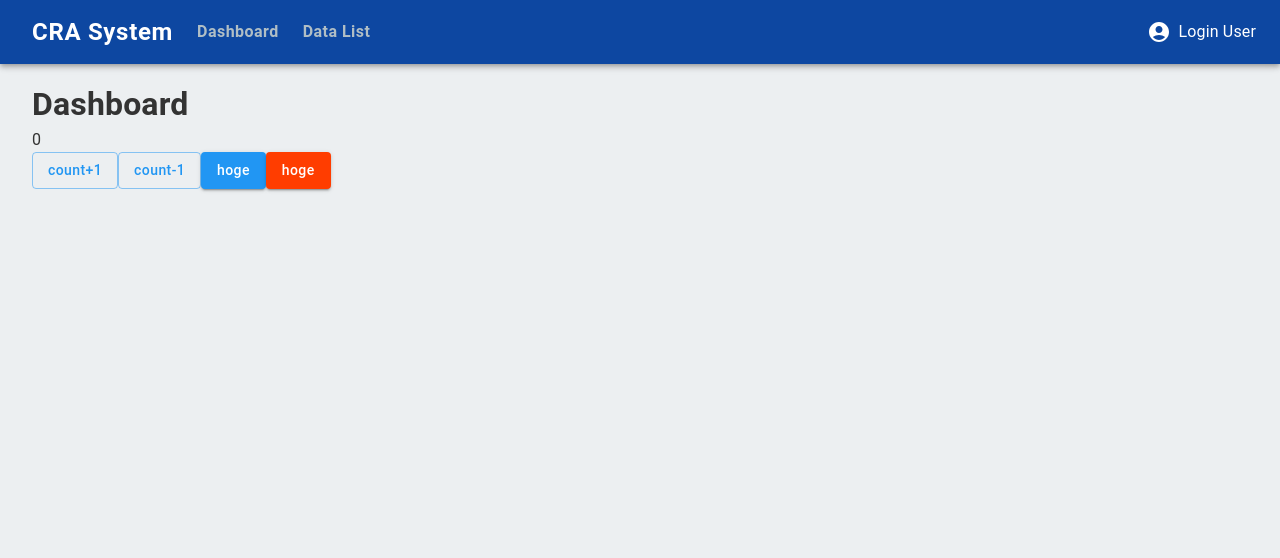
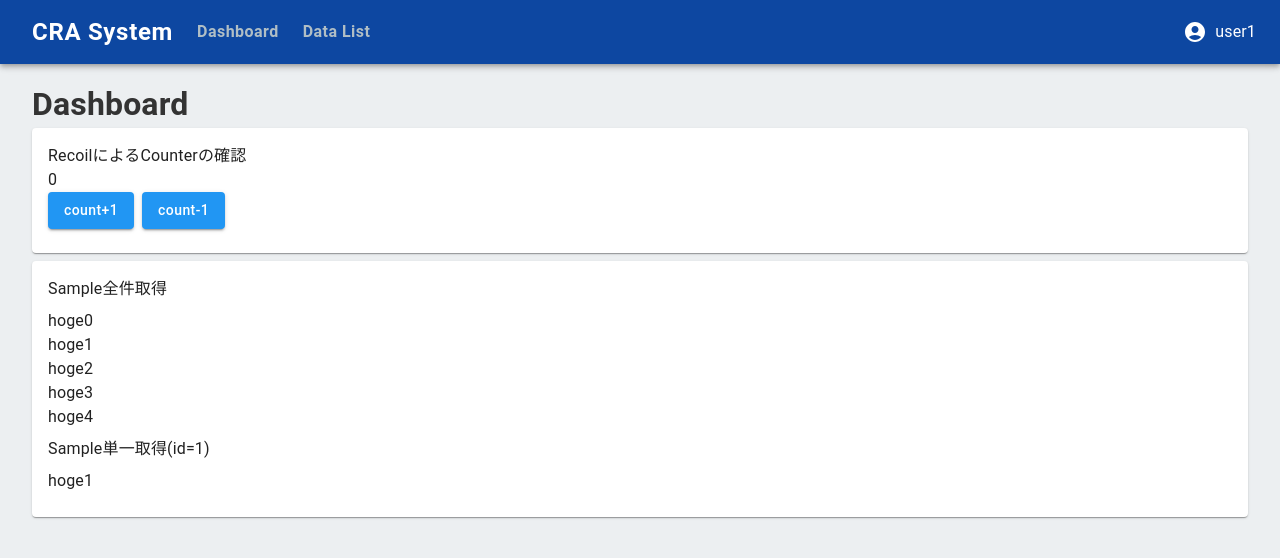
Before and after one commit to kosukekashiwa/cra-sample, a React (Create React App) app: page /cra-app/dashboard in a window 1280 px wide. Shown: the top 558 px of the page. Built offline with nearby package versions, Linux system fonts and the light colour scheme; data requests are answered from the project's data file.

Commit message:
selectorFamily

```diff
--- a/db.json
+++ b/db.json
@@ -1 +1 @@
-{"loginUser":{"id":1,"name":"Login User"},"sample":[{"id":0,"name":"hoge0"},{"id":1,"name":"hoge1"},{"id":2,"name":"hoge2"},{"id":3,"name":"hoge3"},{"id":4,"name":"hoge4"}]}
+{"loginUser":[{"id":0,"name":"user0"},{"id":1,"name":"user1"},{"id":2,"name":"user2"},{"id":3,"name":"user3"},{"id":4,"name":"user4"}],"sample":[{"id":0,"name":"hoge0"},{"id":1,"name":"hoge1"},{"id":2,"name":"hoge2"},{"id":3,"name":"hoge3"},{"id":4,"name":"hoge4"}]}
--- a/src/state/tmpLoginUserState.ts
+++ b/src/state/tmpLoginUserState.ts
@@ -6,23 +6,25 @@ type LoginUser = {
   name: string;
 };
 
-// memo: 試しにaxiosでget処理かく
-const tmpLoginUserState = atom<LoginUser>({
-  key: 'tmpLoginUserState',
-  default: selector({
-    key: 'savedLoginuser',
-    get: async () => {
+const tmpCurrentUserIDState = atom({
+  key: 'TmpCurrentUserIDState',
+  default: 1,
+});
+
+const tmpCurrentUserState = selector<LoginUser>({
+  key: 'TmpCurrentUserState',
+  get: async ({ get }) => {
     try {
-        const respons = await client.get('/loginUser');
+      const userID = get(tmpCurrentUserIDState);
+      const respons = await client.get(`/loginUser/${userID}`);
       return respons.data;
     } catch (e) {
       // memo: 仮error処理
       console.log(e);
     }
   },
-  }),
 });
 
-export const useLoginUserState = (): LoginUser => {
-  return useRecoilValue(tmpLoginUserState);
+export const useCurrentUserState = (): LoginUser => {
+  return useRecoilValue(tmpCurrentUserState);
 };
--- /dev/null
+++ b/src/state/tmpSampleState.ts
@@ -0,0 +1,44 @@
+import { selector, selectorFamily, useRecoilValue } from 'recoil';
+import { client } from './apiClient';
+
+export type Sample = {
+  id: number;
+  name: string;
+};
+
+// memo いつかはnormalize
+// 単一取得
+const sampleState = selectorFamily<Sample, number>({
+  key: 'SampleState',
+  get: (sampleID) => async () => {
+    try {
+      const respons = await client.get(`/sample/${sampleID}`);
+      return respons.data;
+    } catch (e) {
+      // memo: 仮error処理
+      console.log(e);
+    }
+  },
+});
+
+export const useSampleState = (sampleID: number): Sample => {
+  return useRecoilValue(sampleState(sampleID));
+};
+
+// 全件取得
+const sampleListState = selector<Sample[]>({
+  key: 'SampleListState',
+  get: async () => {
+    try {
+      const respons = await client.get(`/sample`);
+      return respons.data;
+    } catch (e) {
+      // memo: 仮error処理
+      console.log(e);
+    }
+  },
+});
+
+export const useSampleListState = (): Sample[] => {
+  return useRecoilValue(sampleListState);
+};
--- a/src/views/ecosystems/CRAHeader.tsx
+++ b/src/views/ecosystems/CRAHeader.tsx
@@ -2,20 +2,20 @@ import React from 'react';
 import AppHeader, { AppHeaderProps } from '../organisms/AppHeader';
 import DashboardButton, { DashboardButtonProps } from '../atoms/buttons/DashboardButton';
 import DataListButton, { DataListButtonProps } from '../atoms/buttons/DataListButton';
-import { useLoginUserState } from '../../state/tmpLoginUserState';
+import { useCurrentUserState } from '../../state/tmpLoginUserState';
 
 export type CRAHeaderProps = Pick<AppHeaderProps, 'onApptitleClick'> &
   Pick<DashboardButtonProps, 'onDashboardButtonClick'> &
   Pick<DataListButtonProps, 'onDataListButtonClick'>;
 
 const CRAHeader: React.VFC<CRAHeaderProps> = (props) => {
-  const loginUser = useLoginUserState();
+  const currentUser = useCurrentUserState();
 
   return (
     <AppHeader
       appTitle="CRA System"
       onApptitleClick={props.onApptitleClick}
-      userName={loginUser.name}
+      userName={currentUser.name}
       leftItems={[
         { id: 0, node: <DashboardButton onDashboardButtonClick={props.onDashboardButtonClick} /> },
         {
--- a/src/views/environments/dashboard/DashboardView.tsx
+++ b/src/views/environments/dashboard/DashboardView.tsx
@@ -1,4 +1,4 @@
-import React from 'react';
+import React, { Suspense } from 'react';
 import Box from '@mui/material/Box';
 import ViewTitleLabel from '../../atoms/labels/ViewTitleLabel';
 import {
@@ -6,8 +6,9 @@ import {
   useCountUpTmpCounterState,
   useTmpCounterState,
 } from '../../../state/tmpCounterState';
-import { Button } from '@mui/material';
+import { Button, Card, CardContent, Stack } from '@mui/material';
 import BaseButton from '../../atoms/buttons/bases/BaseButton';
+import { Sample, useSampleListState, useSampleState } from '../../../state/tmpSampleState';
 
 const DashboardView: React.VFC = () => {
   const tempCount = useTmpCounterState();
@@ -17,17 +18,46 @@ const DashboardView: React.VFC = () => {
   return (
     <Box>
       <ViewTitleLabel label="Dashboard" />
-      <Box>{tempCount}</Box>
-      <Button variant={'outlined'} onClick={countUp}>
-        count+1
-      </Button>
-      <Button variant={'outlined'} onClick={countDown}>
-        count-1
-      </Button>
-      <BaseButton label={'hoge'} />
-      <BaseButton label={'hoge'} color={'secondary'} />
+      <Stack spacing={1}>
+        <Card>
+          <CardContent>
+            <Box>RecoilによるCounterの確認</Box>
+            <Box>{tempCount}</Box>
+            <Stack direction="row" spacing={1}>
+              <BaseButton label="count+1" onClick={countUp} />
+              <BaseButton label="count-1" onClick={countDown} />
+            </Stack>
+          </CardContent>
+        </Card>
+
+        <Suspense fallback={<div>loading...</div>}>
+          <SampleContent />
+        </Suspense>
+      </Stack>
     </Box>
   );
 };
 
+const SampleContent: React.VFC = () => {
+  const sampleList = useSampleListState();
+  const sample = useSampleState(1);
+
+  return (
+    <Card>
+      <CardContent>
+        <Stack spacing={1}>
+          <Box>Sample全件取得</Box>
+          <Box>
+            {sampleList.map((item: Sample) => (
+              <Box key={item.id}>{item.name}</Box>
+            ))}
+          </Box>
+          <Box>Sample単一取得(id=1)</Box>
+          <Box>{sample.name}</Box>
+        </Stack>
+      </CardContent>
+    </Card>
+  );
+};
+
 export default DashboardView;
```
Also changed, not shown: genDb.js (+9 -5 lines). Lines whose indentation alone changed are shown as unchanged.
